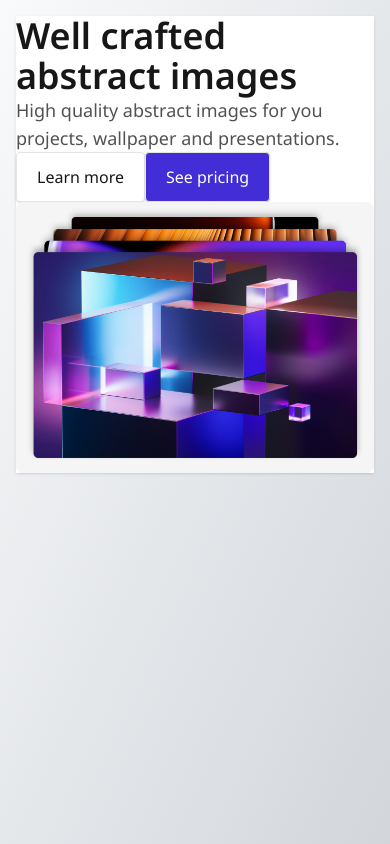
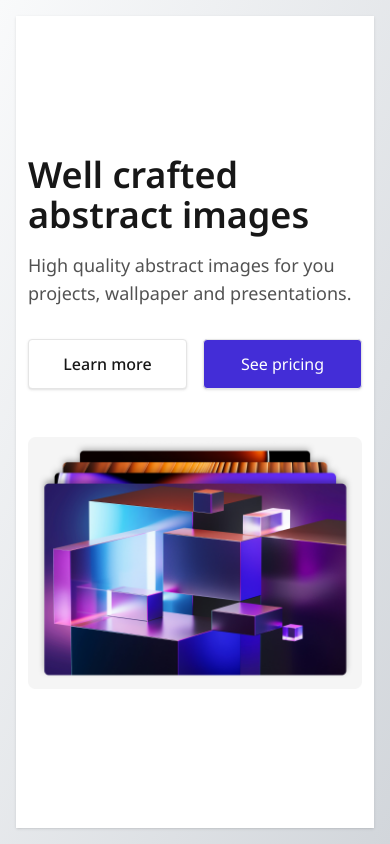
Before and after one commit to Jehrman27/marketing-project, a React (Vite) app: page /hero-section-simple in a window 390 px wide. Built offline with nearby package versions, Linux system fonts and the light colour scheme.

Commit message:
mobile styling

```diff
--- a/src/components/HeroSectionSimple/HeroSectionSimple.tsx
+++ b/src/components/HeroSectionSimple/HeroSectionSimple.tsx
@@ -1,21 +1,29 @@
 export const HeroSectionSimple = () => {
   return (
-    <div className="bg-white w-full shadow-sm">
-      <div>
-        <h2 className="text-4xl font-semibold">Well crafted abstract images</h2>
+    <div className="flex flex-col justify-center bg-white w-full h-full shadow-sm">
+      <div className="py-12 px-3 flex flex-col gap-12">
+        <div className="flex flex-col gap-8">
+          <div className="flex flex-col gap-4">
+            <h2 className="text-4xl font-semibold">
+              Well crafted abstract images
+            </h2>
             <p className="text-lg font-normal text-neutral-600">
               High quality abstract images for you projects, wallpaper and
               presentations.
             </p>
-        <button className="py-3 px-5 rounded-sm shadow-sm border-1 border-neutral-200 bg-white text-neutral-900">
+          </div>
+          <div className="flex  gap-4">
+            <button className="flex-1 py-3 px-5 rounded-sm shadow-sm border-1 border-neutral-200 bg-white text-neutral-900 text-base font-medium">
               Learn more
             </button>
-        <button className="py-3 px-5 rounded-sm shadow-sm border-1 border-neutral-200 bg-indigo-700 text-white">
+            <button className="flex-1 py-3 px-5 rounded-sm shadow-sm border-1 border-neutral-200 bg-indigo-700 text-white">
               See pricing
             </button>
           </div>
+        </div>
         <div>
-        <img src="prism.png" className="object-cover w-fit" />
+          <img src="prism.png" />
+        </div>
       </div>
     </div>
   );
--- a/src/pages/HeroSectionSimplePage/HeroSectionSimplePage.tsx
+++ b/src/pages/HeroSectionSimplePage/HeroSectionSimplePage.tsx
@@ -2,7 +2,7 @@ import { HeroSectionSimple } from "../../components/HeroSectionSimple/HeroSectio
 
 export const HeroSectionSimplePage = () => {
   return (
-    <div className="p-4">
+    <div className="p-4 h-full">
       <HeroSectionSimple />
     </div>
   );
```
Lines whose indentation alone changed are shown as unchanged.
